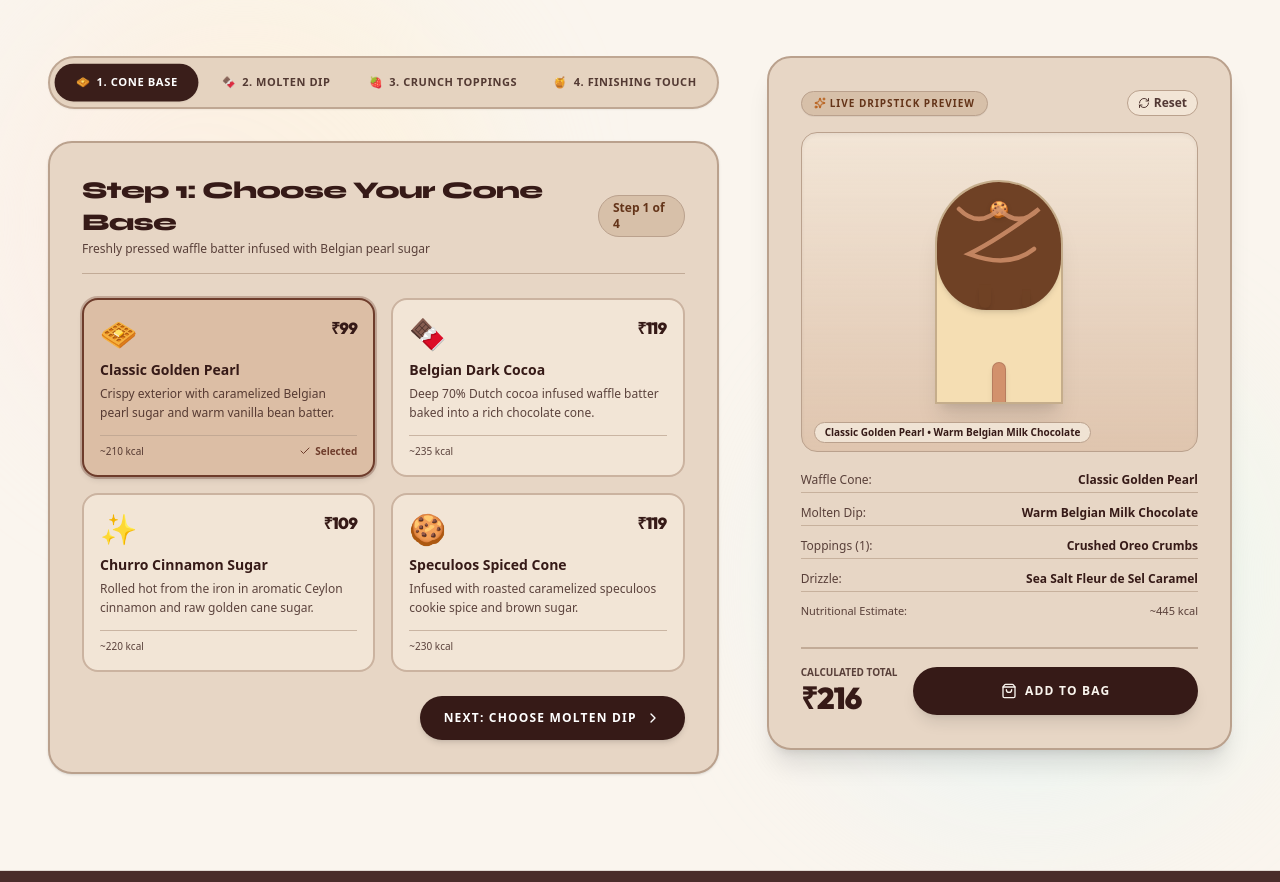
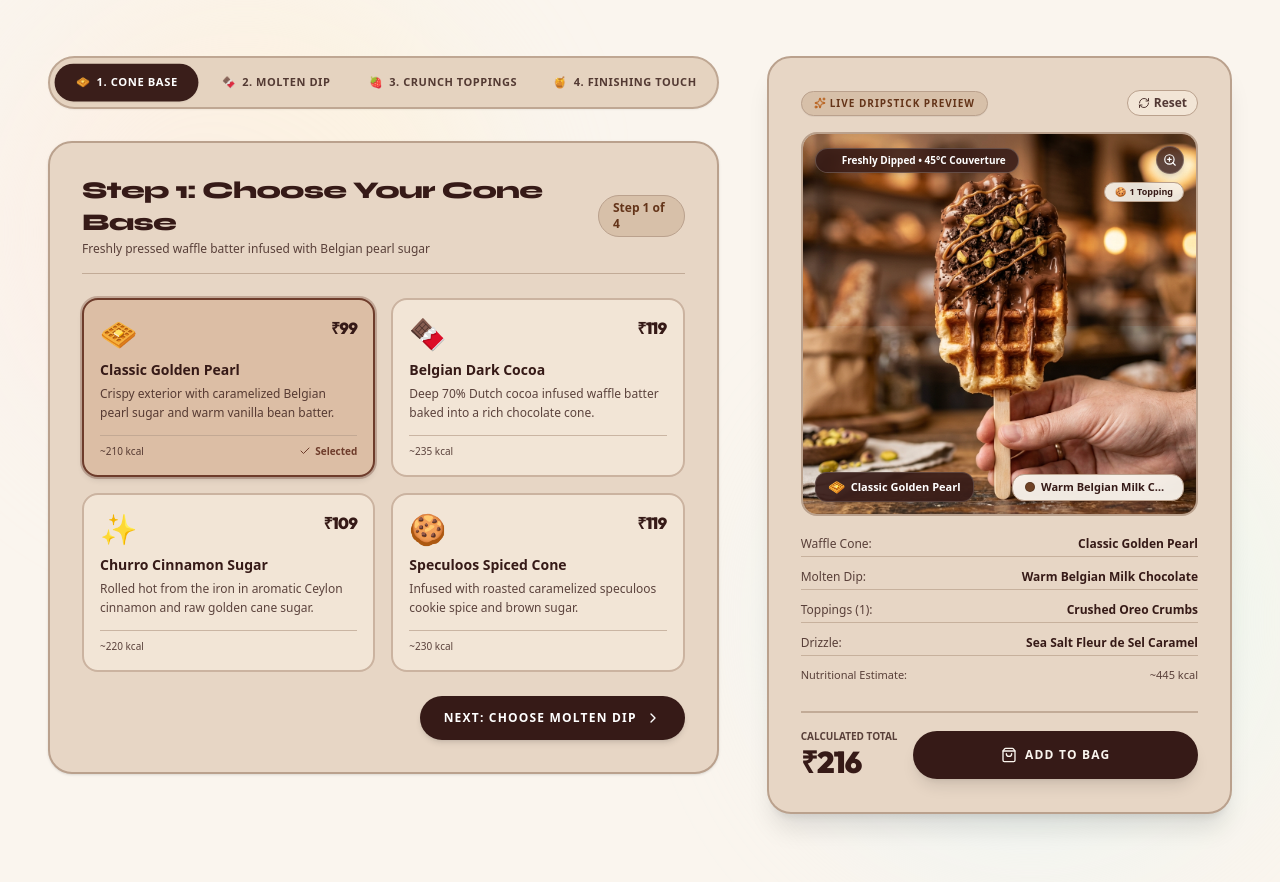
Before and after one commit to anaayanair2501-source/DripStick1, a React (Vite) app: page / in a window 1280 px wide. Shown: the part 2920-3802 px from the top of the page. Built offline with nearby package versions, Linux system fonts and the light colour scheme.

Commit message:
feat: add realistic DripStick asset and zoom toggle
Introduce a high-fidelity image asset for the DripStick product and implement a zoom functionality in the MenuBuilderSection for better visualization.

```diff
--- a/src/components/MenuBuilderSection.tsx
+++ b/src/components/MenuBuilderSection.tsx
@@ -1,6 +1,6 @@
 import React, { useState } from 'react';
-import { Sparkles, Check, Plus, RefreshCw, ShoppingBag, Flame, ChevronRight, Info, Heart, Wand2 } from 'lucide-react';
-import { WAFFLE_BASES, SAUCE_DIPS, TOPPINGS, DRIZZLE_EXTRAS } from '../data/mockData';
+import { Sparkles, Check, Plus, RefreshCw, ShoppingBag, Flame, ChevronRight, Info, Heart, Wand2, ZoomIn, Eye, X } from 'lucide-react';
+import { WAFFLE_BASES, SAUCE_DIPS, TOPPINGS, DRIZZLE_EXTRAS, ASSETS } from '../data/mockData';
 import { CustomDripStick, WaffleBase, SauceDip, Topping, DrizzleExtra } from '../types';
 import { soundEffects } from '../utils/soundEffects';
 
@@ -16,6 +16,7 @@ export const MenuBuilderSection: React.FC<MenuBuilderSectionProps> = ({ onAddCus
   const [specialNote, setSpecialNote] = useState<string>('');
   const [isSuccessModal, setIsSuccessModal] = useState<boolean>(false);
   const [currentStep, setCurrentStep] = useState<1 | 2 | 3 | 4>(1);
+  const [isZoomed, setIsZoomed] = useState<boolean>(false);
 
   // Price Calculation
   const toppingsPrice = selectedToppings.reduce((sum, item) => sum + item.price, 0);
@@ -416,71 +417,76 @@ export const MenuBuilderSection: React.FC<MenuBuilderSectionProps> = ({ onAddCus
                 </button>
               </div>
 
-              {/* Dynamic Animated Waffle Canvas with Warm Brown Tone */}
-              <div className="relative w-full h-80 rounded-2xl bg-gradient-to-b from-[#F2E5D6] to-[#DCBEA5]/70 overflow-hidden border border-[#BAA18D] flex flex-col items-center justify-center p-4 shadow-inner">
+              {/* Dynamic Realistic DripStick Showcase */}
+              <div className="relative w-full h-84 sm:h-96 rounded-2xl overflow-hidden border-2 border-[#BAA18D] shadow-inner group bg-gradient-to-b from-[#FFFDF9] to-[#E9D9C8]">
+                {/* Photorealistic DripStick Master Image */}
+                <img
+                  src={ASSETS.realisticDripstick}
+                  alt={`Custom Artisanal DripStick - ${selectedBase.name} dipped in ${selectedSauce.name}`}
+                  referrerPolicy="no-referrer"
+                  className="w-full h-full object-cover object-center transition-transform duration-700 ease-out group-hover:scale-108"
+                />
 
-                {/* Waffle Cone Body with texture */}
+                {/* Dynamic Warm Ambient Couverture Glaze Layer */}
                 <div
-                  className="relative w-28 sm:w-32 h-56 rounded-t-full rounded-b-xl border-2 border-[#361A17]/25 shadow-xl overflow-hidden flex flex-col items-center transition-all duration-500 hover:scale-105"
+                  className="absolute inset-0 pointer-events-none transition-all duration-700 mix-blend-color opacity-35"
                   style={{
-                    backgroundColor:
-                      selectedBase.id === 'base-dark'
-                        ? '#3D2523'
-                        : selectedBase.id === 'base-speculoos'
-                        ? '#D2916C'
-                        : '#F5DEB3',
+                    background: `radial-gradient(circle at 50% 35%, ${selectedSauce.color || '#4A2C2A'} 0%, transparent 75%)`,
                   }}
-                >
-                  {/* Waffle Grid Lines Texture */}
-                  <div className="w-full h-full waffle-texture" />
+                />
 
-                  {/* Molten Chocolate Dip Coating on Top Half */}
-                  <div
-                    className="absolute top-0 left-0 right-0 h-32 rounded-b-[40%] shadow-md transition-all duration-500 overflow-hidden"
-                    style={{ backgroundColor: selectedSauce.color }}
+                {/* Subdued Glaze Highlights */}
+                <div
+                  className="absolute top-0 inset-x-0 h-48 pointer-events-none transition-all duration-700 mix-blend-overlay opacity-25"
+                  style={{ backgroundColor: selectedSauce.color }}
+                />
+
+                {/* Subtle Base Tint for Belgian Dark Cocoa Base */}
+                {selectedBase.id === 'base-dark' && (
+                  <div className="absolute bottom-0 inset-x-0 h-40 pointer-events-none bg-gradient-to-t from-[#251311]/50 to-transparent mix-blend-multiply" />
+                )}
+
+                {/* Top Badge: Freshly Dipped & Temperature Tag */}
+                <div className="absolute top-3 left-3 right-3 flex items-center justify-between pointer-events-none">
+                  <div className="flex items-center gap-1.5 bg-[#361A17]/85 backdrop-blur-md text-white text-[10px] font-bold px-3 py-1 rounded-full border border-white/20 shadow-md">
+                    <span className="w-2 h-2 rounded-full bg-[#22C55E] animate-ping inline-block" />
+                    <span>Freshly Dipped • 45°C Couverture</span>
+                  </div>
+                  <button
+                    type="button"
+                    onClick={() => setIsZoomed(true)}
+                    className="pointer-events-auto bg-[#361A17]/80 hover:bg-[#361A17] text-white p-1.5 rounded-full border border-white/20 shadow-md transition-all hover:scale-110 active:scale-95 flex items-center justify-center"
+                    title="Zoom in on realistic macro details"
                   >
-                    {/* Animated Droplet on bottom edge */}
-                    <div
-                      className="absolute bottom-1 left-1/3 w-3 h-6 rounded-b-full shadow-md animate-drip"
+                    <ZoomIn className="w-3.5 h-3.5" />
+                  </button>
+                </div>
+
+                {/* Live Floating Ingredient Tags */}
+                <div className="absolute bottom-3 inset-x-3 flex flex-wrap items-center justify-between gap-1.5 pointer-events-none">
+                  <div className="bg-[#361A17]/90 backdrop-blur-md text-white px-3 py-1 rounded-xl text-[11px] font-extrabold border border-white/15 shadow-lg flex items-center gap-1.5">
+                    <span className="text-sm">{selectedBase.icon || '🧇'}</span>
+                    <span>{selectedBase.name}</span>
+                  </div>
+
+                  <div className="bg-[#FAF5EE]/95 backdrop-blur-md text-[#361A17] px-3 py-1 rounded-xl text-[11px] font-black border border-[#BAA18D] shadow-lg flex items-center gap-1.5">
+                    <span
+                      className="w-2.5 h-2.5 rounded-full border border-black/20"
                       style={{ backgroundColor: selectedSauce.color }}
                     />
-                    <div
-                      className="absolute bottom-2 right-1/4 w-2 h-4 rounded-b-full shadow-md animate-drip"
-                      style={{ backgroundColor: selectedSauce.color, animationDelay: '0.5s' }}
-                    />
+                    <span className="truncate max-w-[130px]">{selectedSauce.name}</span>
                   </div>
-
-                  {/* Toppings Displayed on the Dip */}
-                  <div className="absolute top-4 inset-x-2 flex flex-wrap justify-center gap-1 z-10 pointer-events-none">
-                    {selectedToppings.map((t) => (
-                      <span key={t.id} className="text-base drop-shadow animate-bounce-cute">
-                        {t.icon}
-                      </span>
-                    ))}
-                  </div>
-
-                  {/* Finishing Drizzle Line */}
-                  {selectedDrizzle && (
-                    <div className="absolute top-3 inset-x-1 h-20 pointer-events-none z-10 opacity-85">
-                      <svg viewBox="0 0 100 80" className="w-full h-full">
-                        <path
-                          d="M10,15 Q30,35 50,15 Q70,35 90,15 Q50,45 20,60 Q60,75 85,55"
-                          fill="none"
-                          stroke={selectedDrizzle.color}
-                          strokeWidth="4.5"
-                          strokeLinecap="round"
-                        />
-                      </svg>
-                    </div>
-                  )}
-
-                  {/* Wooden Stick */}
-                  <div className="absolute -bottom-10 w-3.5 h-20 bg-[#D2916C] rounded-full border border-[#4A2C2A]/20 shadow-md" />
                 </div>
 
-                <div className="absolute bottom-2 left-3 text-[10px] text-[#361A17] font-black bg-[#F2E5D6]/95 px-2.5 py-0.5 rounded-full border border-[#BAA18D]">
-                  {selectedBase.name} • {selectedSauce.name}
-                </div>
+                {/* Selected Toppings Ribbon on Top Right */}
+                {selectedToppings.length > 0 && (
+                  <div className="absolute top-12 right-3 pointer-events-none flex flex-col items-end gap-1">
+                    <div className="bg-[#FAF5EE]/90 backdrop-blur-md text-[#361A17] text-[9px] font-black px-2.5 py-0.5 rounded-full border border-[#BAA18D] shadow-xs flex items-center gap-1">
+                      <span>{selectedToppings.map((t) => t.icon).join(' ')}</span>
+                      <span>{selectedToppings.length} {selectedToppings.length === 1 ? 'Topping' : 'Toppings'}</span>
+                    </div>
+                  </div>
+                )}
               </div>
 
               {/* Composition Summary Checklist */}
@@ -551,6 +557,70 @@ export const MenuBuilderSection: React.FC<MenuBuilderSectionProps> = ({ onAddCus
           </div>
         </div>
       )}
+
+      {/* Realistic Macro Detail Inspection Modal */}
+      {isZoomed && (
+        <div
+          className="fixed inset-0 z-50 bg-black/80 backdrop-blur-md flex items-center justify-center p-4"
+          onClick={() => setIsZoomed(false)}
+        >
+          <div
+            className="relative max-w-xl w-full bg-[#FAF5EE] rounded-3xl overflow-hidden border-2 border-[#BAA18D] shadow-2xl animate-fade-in p-6"
+            onClick={(e) => e.stopPropagation()}
+          >
+            <div className="flex items-center justify-between pb-3 border-b border-[#BAA18D]">
+              <div>
+                <h4 className="font-brand font-black text-xl text-[#361A17]">
+                  Artisanal Macro Food Details
+                </h4>
+                <p className="text-xs text-[#361A17]/80 mt-0.5">
+                  {selectedBase.name} • {selectedSauce.name} • {selectedToppings.map((t) => t.name).join(', ') || 'Pure Couverture'}
+                </p>
+              </div>
+              <button
+                onClick={() => setIsZoomed(false)}
+                className="w-8 h-8 rounded-full bg-[#E5D3C0] hover:bg-[#D5BFA9] text-[#361A17] flex items-center justify-center font-bold text-sm transition-colors"
+                title="Close"
+              >
+                <X className="w-4 h-4" />
+              </button>
+            </div>
+
+            <div className="mt-4 relative rounded-2xl overflow-hidden border border-[#BAA18D] shadow-inner aspect-square max-h-[440px] mx-auto bg-[#E9D9C8]">
+              <img
+                src={ASSETS.realisticDripstick}
+                alt="Realistic Artisanal DripStick Macro"
+                referrerPolicy="no-referrer"
+                className="w-full h-full object-cover object-center"
+              />
+              <div
+                className="absolute inset-0 pointer-events-none mix-blend-color opacity-35"
+                style={{
+                  background: `radial-gradient(circle at 50% 35%, ${selectedSauce.color || '#4A2C2A'} 0%, transparent 75%)`,
+                }}
+              />
+              <div className="absolute bottom-3 inset-x-3 flex items-center justify-between pointer-events-none">
+                <div className="bg-[#361A17]/90 backdrop-blur-md text-white px-3 py-1.5 rounded-full text-[11px] font-bold border border-white/20 shadow-md">
+                  100% Pure Belgian Couverture • Pearl Sugar Crust
+                </div>
+                <div className="bg-[#FAF5EE]/95 text-[#361A17] px-2.5 py-1 rounded-full text-[10px] font-black border border-[#BAA18D]">
+                  45°C Warm
+                </div>
+              </div>
+            </div>
+
+            <div className="mt-4 flex justify-between items-center text-xs text-[#361A17]/80">
+              <span className="font-medium">Handcrafted on stick with authentic Belgian pearl batter</span>
+              <button
+                onClick={() => setIsZoomed(false)}
+                className="px-5 py-2.5 bg-[#361A17] text-white rounded-full font-bold uppercase text-[10px] tracking-wider hover:bg-[#281310] transition-all"
+              >
+                Done
+              </button>
+            </div>
+          </div>
+        </div>
+      )}
     </section>
   );
 };
--- a/src/data/mockData.ts
+++ b/src/data/mockData.ts
@@ -18,6 +18,7 @@ import waffleBuenoImg from '../assets/images/waffle_bueno_bliss_1787043146127.jp
 import waffleBiscoffImg from '../assets/images/waffle_biscoff_crush_1787043158667.jpg';
 import eventLifestyleImg from '../assets/images/dripstick_event_lifestyle_1787043175701.jpg';
 import coneWaffleImg from '../assets/images/cone_waffle_dip_1788099942308.jpg';
+import realisticDripstickImg from '../assets/images/realistic_dripstick_1788853805636.jpg';
 
 export const ASSETS = {
   heroWaffle: heroWaffleImg,
@@ -26,6 +27,7 @@ export const ASSETS = {
   waffleBiscoff: waffleBiscoffImg,
   eventLifestyle: eventLifestyleImg,
   storyCraft: coneWaffleImg,
+  realisticDripstick: realisticDripstickImg,
 };
 
 export const WAFFLE_BASES: WaffleBase[] = [
```
Also changed, not shown: src/assets/images/realistic_dripstick_1788853805636.jpg (added).
